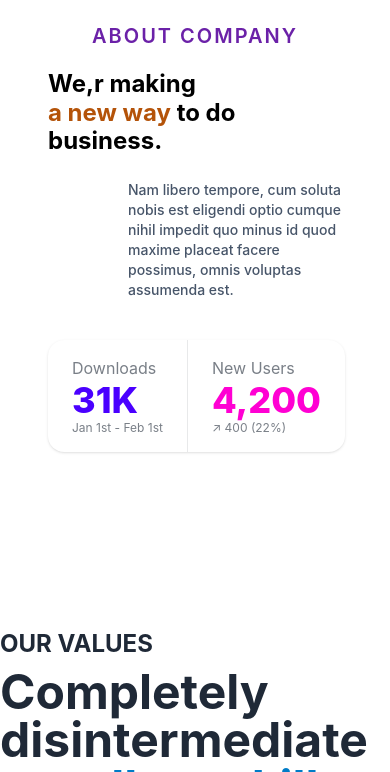
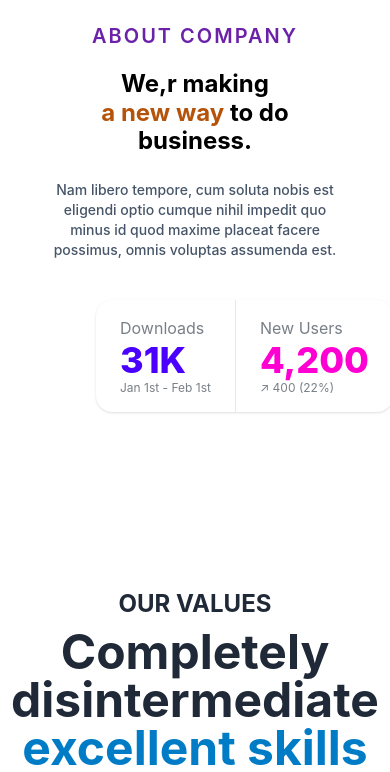
Before and after one commit to tahmidurrahmann/company-evaluation-platform-client, a React (Vite) app: page /aboutUs in a window 390 px wide. Shown: the part 1228-2000 px from the top of the page. Built offline with nearby package versions, Linux system fonts and the light colour scheme.

Commit message:
about us banner

```diff
--- a/src/pages/About-us/About-ifo/About_info.jsx
+++ b/src/pages/About-us/About-ifo/About_info.jsx
@@ -6,11 +6,11 @@ const About_info = () => {
     return (
        <div>
         <div className="mb-20 ">
-            <h1 className="font-bold text-2xl text-center mb-2 uppercase pt-16">our Tem</h1>
+            <h1 className="font-bold text-2xl text-center mb-2   uppercase pt-16">our Tem</h1>
                 <h1 className="text-5xl text-center font-bold"> Meet the <span className="text-[#007cc7] "> Professionals</span> </h1>
         </div>
             <div className="mb-10 grid lg:grid-cols-3 md:grid-cols-2  grid-cols-1  gap-5 max-w-screen-xl mx-auto">
-                <div className="card h-[500px] border-2 border-blue-500 hover:shadow-blue-600 card-compact  bg-base-100 shadow-xl">
+                <div className="card w-80 ml-12 lg:h-[500px] border-2 border-blue-500 hover:shadow-blue-600 card-compact  bg-base-100 shadow-xl">
                     <figure><img className="" src="https://i.ibb.co/qBwTVmg/image.png" alt="Shoes" /></figure>
                     <div className="card-body ">
                         <h2 className=" font-bold text-xl text-[#007cc7]  italic text-center">Xunaiet faruk</h2>
@@ -26,7 +26,7 @@ const About_info = () => {
 
                 {/* card 2   ------------ */}
 
-                <div className="card  h-[500px] border-2 border-blue-500 hover:shadow-blue-600 card-compact  bg-base-100 shadow-xl">
+                <div className="card ml-12  w-80 lg:h-[500px] border-2 border-blue-500 hover:shadow-blue-600 card-compact  bg-base-100 shadow-xl">
                     <figure><img className="w-[280px]" src="https://i.ibb.co/5jMbfRd/image.png" alt="Shoes" /></figure>
                     <div className="card-body">
                         <h2 className=" font-bold text-xl text-[#007cc7] italic  text-center">Tahmidur Rohman</h2>
@@ -43,7 +43,7 @@ const About_info = () => {
 
                 {/* card 3 -------- */}
 
-                <div className="card  h-[500px] border-2 border-blue-500 hover:shadow-blue-600 card-compact  bg-base-100 shadow-xl">
+                <div className="card ml-12  w-80 lg:h-[500px] border-2 border-blue-500 hover:shadow-blue-600 card-compact  bg-base-100 shadow-xl">
                     <figure><img className="w-[270px]" src="https://i.ibb.co/7WLmbG0/image.png" alt="Shoes" /></figure>
                     <div className="card-body">
                         <h2 className=" font-bold text-xl text-[#007cc7] italic text-center ">Maksudur Rahaman</h2>
@@ -59,7 +59,7 @@ const About_info = () => {
 
                 {/* card 4 -------- */}
 
-                <div className="card  h-[500px] border-2 border-blue-500 hover:shadow-blue-600 card-compact  bg-base-100 shadow-xl">
+                <div className="card ml-12  w-80 lg:h-[500px] border-2 border-blue-500 hover:shadow-blue-600 card-compact  bg-base-100 shadow-xl">
                     <figure><img className="w-[270px]" src="https://i.ibb.co/c1N6Grn/image.png" alt="Shoes" /></figure>
                     <div className="card-body">
                         <h2 className=" font-bold text-xl text-[#007cc7] italic text-center ">Samrat Ahammed</h2>
@@ -75,7 +75,7 @@ const About_info = () => {
                 </div>
                 {/* card 5 -------- */}
 
-                <div className="card  h-[500px] border-2 border-blue-500 hover:shadow-blue-600 card-compact  bg-base-100 shadow-xl">
+                <div className="card ml-12  w-80 lg:h-[500px] border-2 border-blue-500 hover:shadow-blue-600 card-compact  bg-base-100 shadow-xl">
                     <figure><img className="w-[270px]" src="https://i.ibb.co/cbvnv9v/image.png" alt="Shoes" /></figure>
                     <div className="card-body">
                         <h2 className=" font-bold text-xl text-[#007cc7] italic text-center ">Akter Hossen</h2>
--- a/src/pages/About-us/About_values/About_valus.jsx
+++ b/src/pages/About-us/About_values/About_valus.jsx
@@ -7,13 +7,13 @@ const About_valus = () => {
     return (
         <div className="mb-20">
           <div className="">
-                <h1 className="font-bold text-2xl lg:ml-2  mb-2 uppercase">OUR VALUES</h1>
-                <h1 className="text-5xl lg:ml-2 mb-12 font-bold">Completely disintermediate <br /><span className="text-[#007cc7] ">excellent skills</span></h1>
+                <h1 className="font-bold text-2xl lg:ml-2 lg:text-start text-center mb-2 uppercase">OUR VALUES</h1>
+                <h1 className="text-5xl lg:ml-2 lg:text-start text-center mb-12 font-bold">Completely disintermediate <br /><span className="text-[#007cc7] ">excellent skills</span></h1>
           </div>
           <div className="grid mt-9 lg:grid-cols-3 gap-6 md:grid-cols-2 grid-cols-1 max-w-screen-xl mx-auto">
             <div>
                 {/* 1 hellow */}
-                <div className="bg-base-100 shadow-2xl hover:shadow-blue-500 w-96 h-80 rounded-xl">
+                <div className="bg-base-100 shadow-2xl hover:shadow-blue-500 lg:w-96 w-80 ml-12 lg:ml-0 h-80 rounded-xl">
                         <img src="https://n.foxdsgn.com/twilo/wp-content/uploads/2022/08/icon-6-3.png" alt="" />
                         <h1 className="text-[#007cc7] font-bold text-xl ml-8">Our mission</h1>
                         <p className="ml-8 text-gray-400">our vision is to cultivate a world where every individual and organization excels by embracing <br/>a culture of continuous improvement thank you so much</p>
@@ -28,7 +28,7 @@ const About_valus = () => {
 
             <div>
                 {/* 2 hellow */}
-                    <div className="bg-base-100 shadow-2xl hover:shadow-blue-500 w-96 h-80 rounded-xl">
+                    <div className="bg-base-100 shadow-2xl lg:w-96 w-80 ml-12 lg:ml-0 hover:shadow-blue-500 h-80 rounded-xl">
                         <img src="https://i.ibb.co/WHGTW4q/icon-7-1.webp" alt="" />
                         <h1 className="text-[#007cc7] font-bold text-xl ml-8">Our mission</h1>
                         <p className="ml-8 text-gray-400">our mission is to empower individuals and organizations to reach their fullest potential through comprehensive performance evaluation solutions.</p>
@@ -41,7 +41,7 @@ const About_valus = () => {
 
             </div>
                 {/* 3 hellow  */}
-            <div>
+            <div className=" ml-10">
 
                    <div className="flex gap-5">
                     <IoMdArrowDropright className="text-3xl mt-1 text-purple-600"/>
--- a/src/pages/About-us/contact-about/ContactAbout.jsx
+++ b/src/pages/About-us/contact-about/ContactAbout.jsx
@@ -7,8 +7,8 @@ const ContactAbout = () => {
   return (
     <div className="container mx-auto mb-20">
       {/* Banner Section  */}
-      <div className="hero min-h-screen" style={{ backgroundImage: 'url(https://i.ibb.co/mJ9Wn63/image.png)' }}>
-        <div className="hero-overlay bg-opacity-60"></div>
+      <div className="hero min-h-screen" style={{ backgroundImage: 'url(https://i.ibb.co/y4QZGGN/image.png)' }}>
+        <div className="hero-overlay bg-opacity-80"></div>
         <div className="hero-content text-center text-neutral-content">
           <div className="max-w-md">
             <h1 className="mb-5 text-5xl font-bold">Welcome </h1>
@@ -32,7 +32,7 @@ const ContactAbout = () => {
         <div className="w-full md:w-[40%] ">
           <HeaderText text={"ABOUT COMPANY"} />
           <h1
-            className="text-2xl lg:text-5xl font-bold text-black "
+            className="text-2xl lg:text-5xl font-bold text-black lg:text-start md:text-start text-center"
             style={{ lineHeight: 1.2 }}
           >
             We,r making
@@ -41,14 +41,14 @@ const ContactAbout = () => {
             <br />
             business.
           </h1>
-          <p className="font-medium text-sm text-slate-600 mt-6 mb-10 lg:ml-0 md:ml-0 ml-20">
+          <p className="font-medium text-sm text-slate-600 mt-6 mb-10 lg:ml-0 md:ml-0 lg:text-start text-center">
             Nam libero tempore, cum soluta nobis est eligendi optio cumque nihil
             impedit quo minus id quod maxime placeat facere possimus, omnis
             voluptas assumenda est.
           </p>
           {/* Income increasing */}
           {/* Sales expansion */}
-          <div className="stats lg:stats-horizontal shadow">
+          <div className="stats lg:stats-horizontal shadow ml-12 lg:ml-0 ">
             <div className="stat">
               <div className="stat-title">Downloads</div>
               <div className="stat-value text-primary">31K</div>
```
